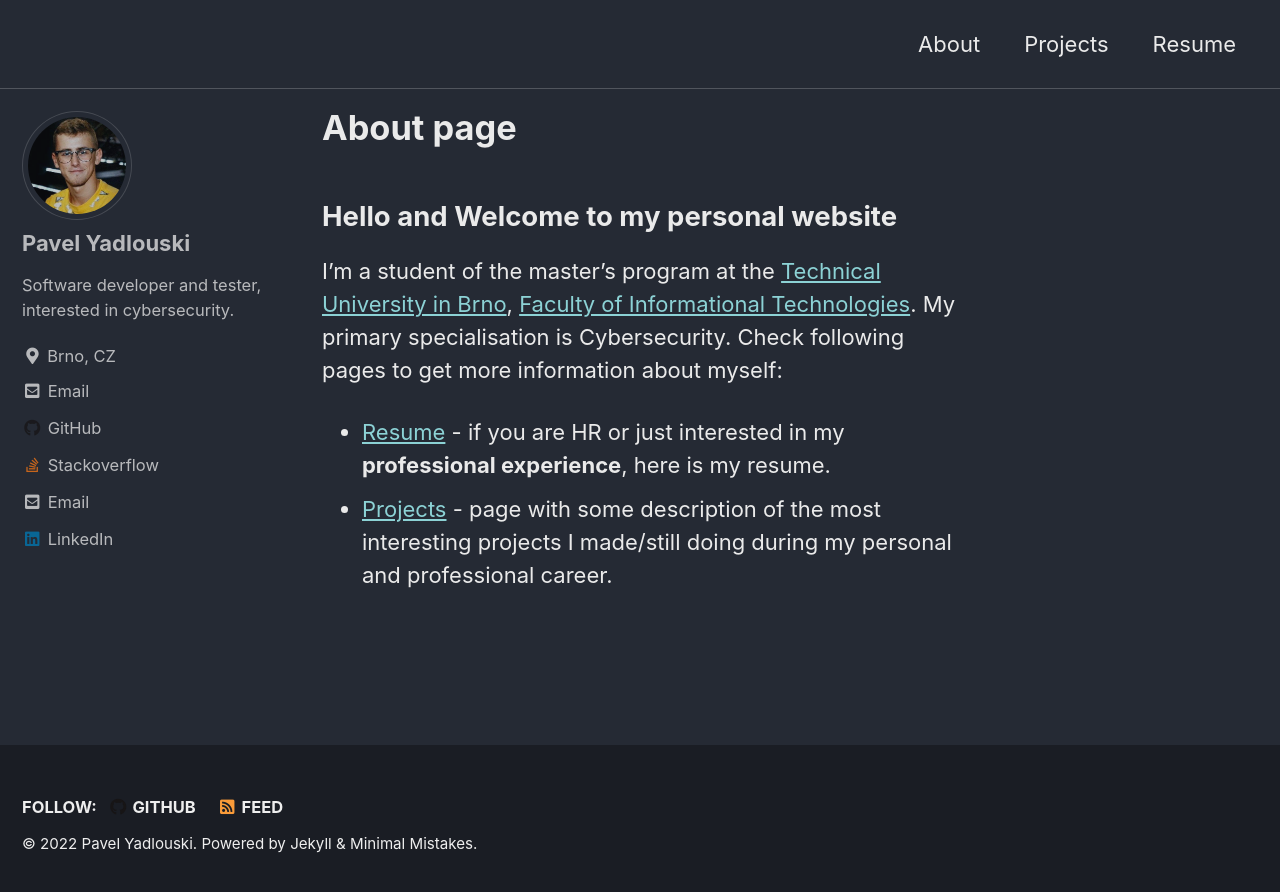
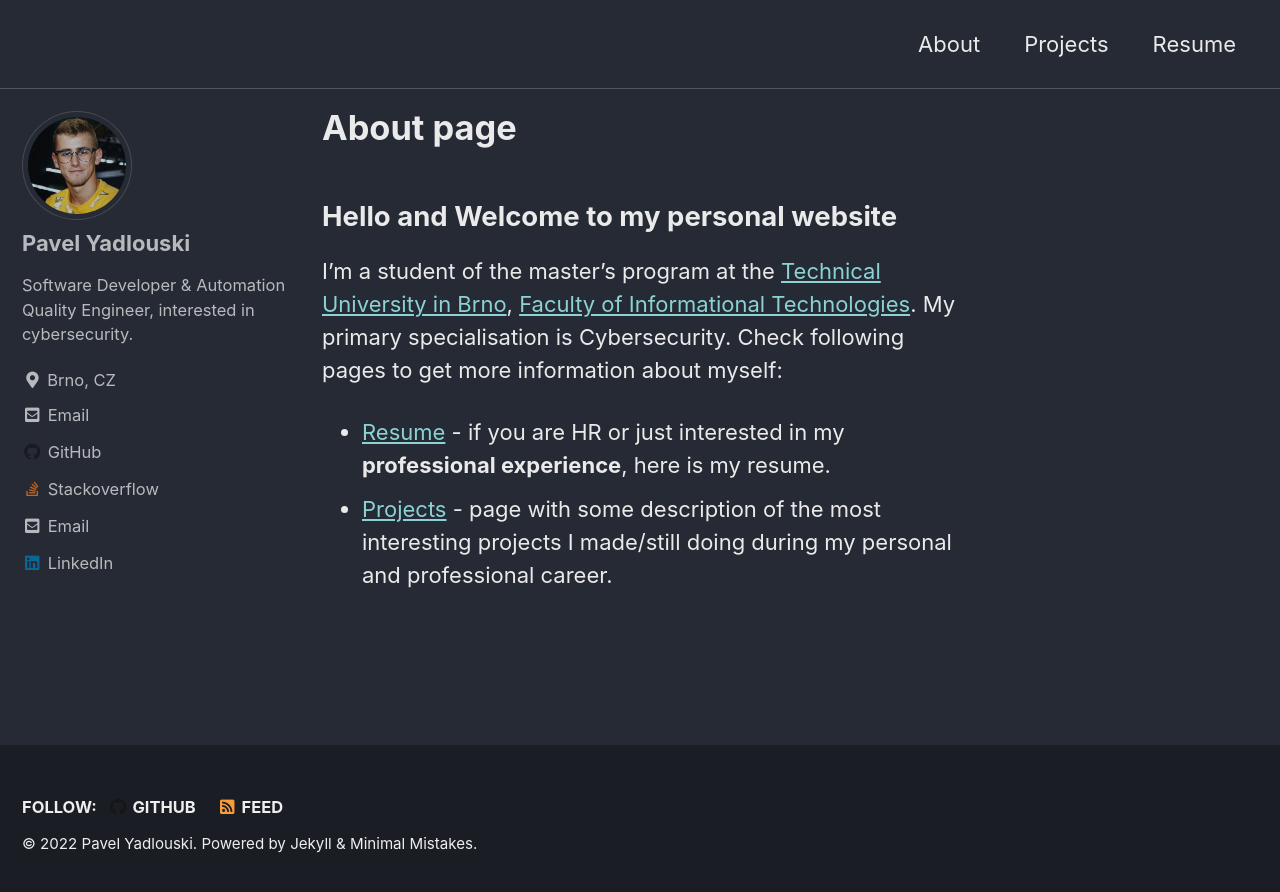
Before and after one commit to x00Pavel/x00Pavel.github.io, a Jekyll site: the page built from _pages/about.md, in a window 1280 px wide. Shown: the top 892 px of the page. Built offline with Jekyll 4.4.1, drawn with Linux system fonts in a browser that asks for light colours; cached includes are drawn as plain includes.

Commit message:
Change position title

```diff
--- a/_config.yml
+++ b/_config.yml
@@ -95,7 +95,7 @@ analytics:
 author:
   name             : "Pavel Yadlouski"
   avatar           : "images/my_face.jpg" # path of avatar image, e.g. "/images/bio-photo.jpg"
-  bio              : "Software developer and tester, interested in cybersecurity."
+  bio              : "Software Developer & Automation Quality Engineer, interested in cybersecurity."
   location         : "Brno, CZ"
   linkedin         : "pavel-yadlouski-063121172"
   email            : "mailto:pavel.yadlouski@gmail.com"
```
Also changed, not shown: _pages/about.md (line endings or trailing spaces).
